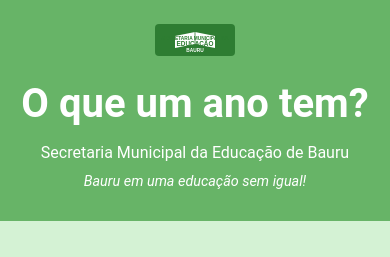
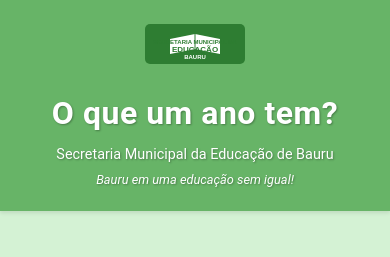
Before and after one commit to PDro11/Project_Extention_Callendar, a React (Vite) app: page / in a window 390 px wide. Shown: the top 257 px of the page. Built offline with nearby package versions, Linux system fonts and the light colour scheme.

Commit message:
Melhoria na legibilidade e responsividade do cabeçalho

```diff
--- a/src/components/Header/Header.scss
+++ b/src/components/Header/Header.scss
@@ -3,7 +3,7 @@
 
 .main-header {
     background-color: v.$color-card-green;
-    padding: v.$spacing-lg v.$spacing-md;
+    padding: v.$spacing-md;
     display: flex;
     justify-content: center;
     align-items: center;
@@ -13,6 +13,7 @@
     top: 0;
     z-index: 1000;
     width: 100%; // Garante que o cabeçalho ocupe toda a largura
+    box-shadow: 0 2px 4px rgba(0, 0, 0, 0.1); // Sombra sutil para destacar o cabeçalho
 }
 
 .header-content {
@@ -20,33 +21,64 @@
     align-items: center;
     gap: v.$spacing-md;
     flex-direction: column; // Padrão para mobile (empilha)
+    width: 100%;
+    max-width: 1200px; // Limita a largura máxima em telas grandes
 
     @include m.tablet { // Para tablets e desktops (lado a lado)
         flex-direction: row;
+        padding: v.$spacing-sm v.$spacing-md;
     }
 }
 
 .logo-secretaria {
-    width: 80px; // Ajuste conforme a imagem real
+    width: 100px; // Tamanho menor para mobile
     height: auto;
+    margin: v.$spacing-sm 0;
+
+    @include m.tablet {
+        width: 130px; // Tamanho médio para tablet
+    }
+
+    @include m.desktop {
+        width: 150px; // Tamanho maior para desktop
+    }
 }
 
 .header-text {
+    text-shadow: 1px 1px 2px rgba(0, 0, 0, 0.3); // Sombra no texto para melhorar legibilidade
+
     h1 {
-        font-size: 2.5rem;
+        font-size: 2rem; // Tamanho menor para mobile
         color: v.$color-text-light;
-        margin-bottom: v.$spacing-xs; // Reduz a margem padrão do h1
+        margin-bottom: v.$spacing-xs;
+        font-weight: 700; // Texto mais forte
+        letter-spacing: 0.5px; // Espaçamento entre letras
+
         @include m.tablet {
-            font-size: 3rem;
+            font-size: 2.5rem; // Tamanho médio para tablet
+        }
+
+        @include m.desktop {
+            font-size: 3rem; // Tamanho maior para desktop
         }
     }
+
     p {
-        font-size: 1rem;
+        font-size: 0.9rem; // Tamanho menor para mobile
         color: v.$color-text-light;
-        margin-bottom: v.$spacing-xs; // Reduz a margem padrão do p
+        margin-bottom: v.$spacing-xs;
+
+        @include m.tablet {
+            font-size: 1rem; // Tamanho normal para tablet e desktop
+        }
+
         &.tagline {
             font-style: italic;
-            font-size: 0.9rem;
+            font-size: 0.8rem;
+
+            @include m.tablet {
+                font-size: 0.9rem;
+            }
         }
     }
 }
```
